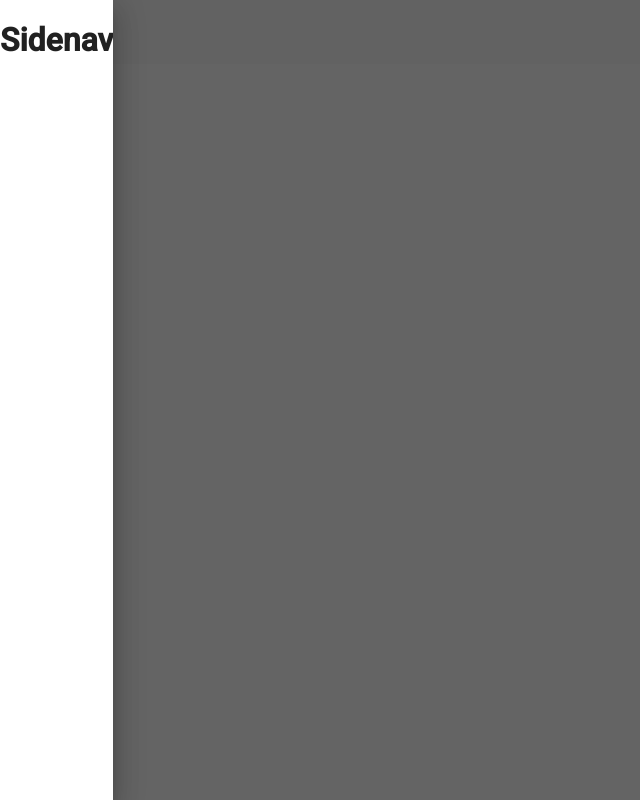
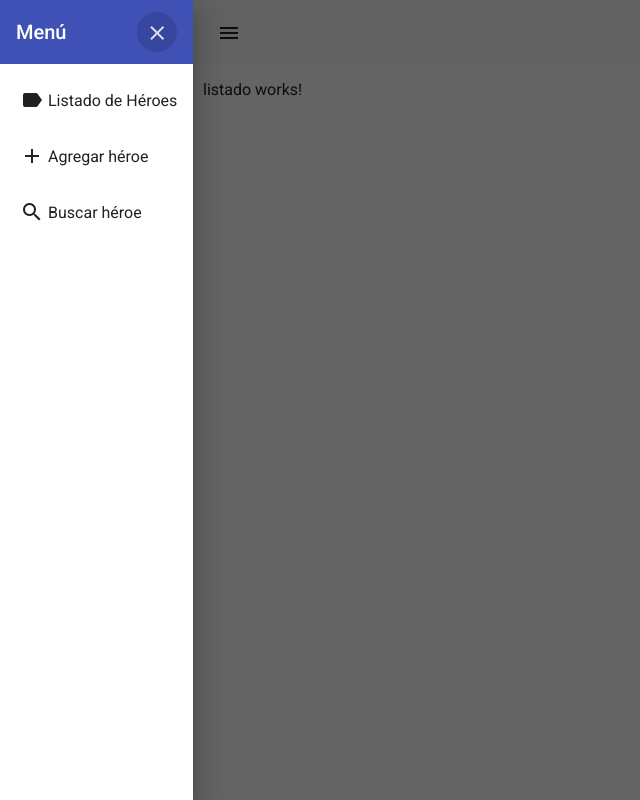
Before and after one commit to christian-lm/ng-heroes-app, an Angular app: page /heroes/listado in a window 1280 px wide. Both pictures are taken after a click on the button "menu". Shown: the whole page, without its empty margins (0-640 px from the left). Built offline with nearby package versions, Linux system fonts and the light colour scheme.

Commit message:
- Se crea el sidebar con las opciones y redirecciones - Boton de logout

```diff
--- a/src/app/heroes/pages/home/home.component.html
+++ b/src/app/heroes/pages/home/home.component.html
@@ -1,6 +1,38 @@
 <mat-sidenav-container fullscreen>
-  <mat-sidenav #sidenav>
-    <h1>Sidenav</h1>
+
+  <mat-sidenav #sidenav mode="push">
+
+    <mat-toolbar color="primary">
+      <span>Menú</span>
+      <span class="spacer"></span>
+      <button mat-icon-button (click)="sidenav.toggle()">
+        <mat-icon>close</mat-icon>
+      </button>
+    </mat-toolbar>
+
+    <mat-nav-list>
+      <a mat-list-item
+         routerLink="./listado"
+         (click)="sidenav.toggle()">
+        <mat-icon mat-list-icon>label</mat-icon>
+        <span>Listado de Héroes</span>
+      </a>
+
+      <a mat-list-item
+         routerLink="./agregar"
+         (click)="sidenav.toggle()">
+        <mat-icon mat-list-icon>add</mat-icon>
+        <span>Agregar héroe</span>
+      </a>
+
+      <a mat-list-item
+         routerLink="./buscar"
+         (click)="sidenav.toggle()">
+        <mat-icon mat-list-icon>search</mat-icon>
+        <span>Buscar héroe</span>
+      </a>
+    </mat-nav-list>
+
   </mat-sidenav>
 
   <mat-toolbar>
@@ -8,5 +40,15 @@
       <mat-icon>menu</mat-icon>
     </button>
 
+    <span class="spacer"></span>
+
+    <button mat-button (click)="sidenav.toggle()">
+      Logout
+    </button>
   </mat-toolbar>
+
+  <div class="container">
+    <router-outlet></router-outlet>
+  </div>
+
 </mat-sidenav-container>
--- a/src/app/heroes/pages/home/home.component.ts
+++ b/src/app/heroes/pages/home/home.component.ts
@@ -2,7 +2,12 @@
 
 @Component({
   selector: 'app-home',
-  templateUrl: './home.component.html'
+  templateUrl: './home.component.html',
+  styles: [`
+    .container {
+      margin: 10px;
+    }
+  `]
 })
 export class HomeComponent implements OnInit {
 
--- a/src/app/material/material.module.ts
+++ b/src/app/material/material.module.ts
@@ -3,6 +3,7 @@
 import {MatToolbarModule} from "@angular/material/toolbar";
 import {MatButtonModule} from "@angular/material/button";
 import {MatIconModule} from "@angular/material/icon";
+import {MatListModule} from "@angular/material/list";
 
 
 @NgModule({
@@ -10,7 +11,8 @@
     MatSidenavModule,
     MatToolbarModule,
     MatButtonModule,
-    MatIconModule
+    MatIconModule,
+    MatListModule
   ]
 })
 export class MaterialModule {
--- a/src/styles.css
+++ b/src/styles.css
@@ -1,4 +1,14 @@
 /* You can add global styles to this file, and also import other style files */
 
-html, body { height: 100%; }
-body { margin: 0; font-family: Roboto, "Helvetica Neue", sans-serif; }
+html, body {
+  height: 100%;
+}
+
+body {
+  margin: 0;
+  font-family: Roboto, "Helvetica Neue", sans-serif;
+}
+
+.spacer {
+  flex: 1 1 auto;
+}
```
